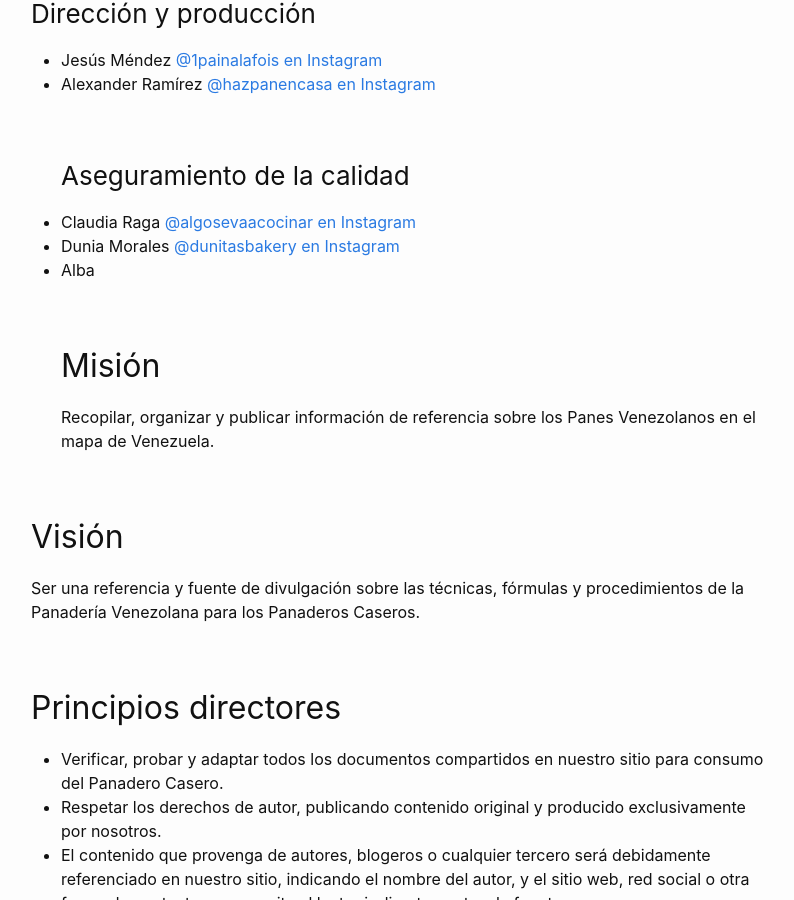
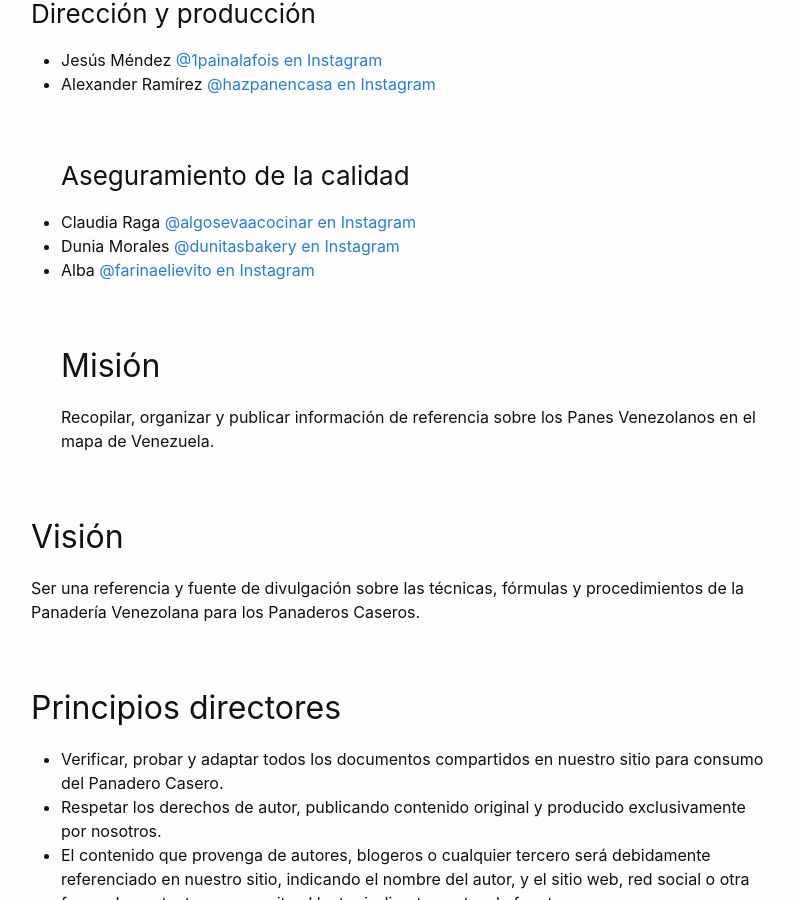
Before and after one commit to mapadepanesvenezolanos/mapadepanesvenezolanos.github.io, a Jekyll site: the page built from about.markdown, in a window 1280 px wide and 900 px high, scrolled down 368 px. Shown: the whole window, without its empty margins (239-1033 px from the left). Built offline with Jekyll 4.4.1, drawn with Linux system fonts in a browser that asks for light colours.

Commit message:
Direccion instagram de Alba

```diff
--- a/about.markdown
+++ b/about.markdown
@@ -13,7 +13,7 @@
 ### Aseguramiento de la calidad
 - Claudia Raga <a href="https://www.instagram.com/algosevacocinar/">@algosevaacocinar en Instagram</a>
 - Dunia Morales <a href="https://www.instagram.com/dunitasbakery/">@dunitasbakery en Instagram</a>
-- Alba
+- Alba <a href="https://www.instagram.com/farinaelievito/">@farinaelievito en Instagram</a>
 ## Misión
 Recopilar, organizar y publicar información de referencia sobre los Panes Venezolanos en el mapa de Venezuela.
 
```
